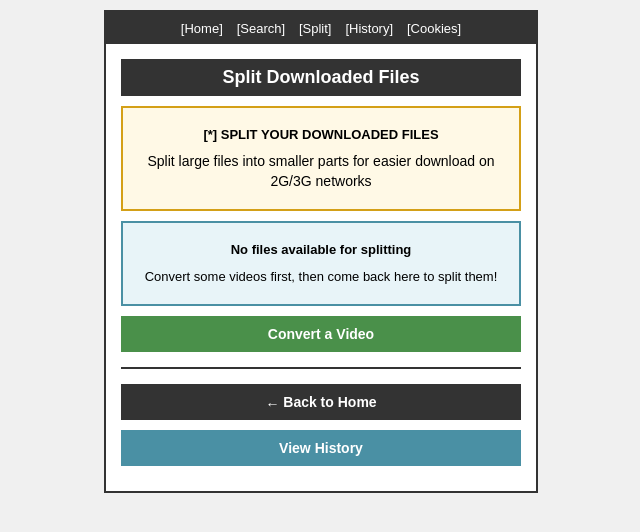
After one commit to TITANICBHAI/Legacy-Tube, a Flask app: template templates/split_tool.html in a window 1280 px wide. The commit adds this page. Shown: the top 532 px of the page, without its empty margins (319-959 px from the left). Run offline with Flask 3, Linux system fonts and the light colour scheme; the template is opened without the code that fills it, so the values that code supplies are empty; parts of the project's set-up code (start-up, migrations or seed data) failed here and were passed over; some libraries are stand-ins or nearby versions.

Commit message:
Add a dedicated page for splitting downloaded videos into smaller parts
Introduces a new route `/split_tool` to handle file splitting requests. It includes form handling for `file_id` and `num_parts`, input validation, file existence checks, and utilizes `split_media_file` for re-encoding and splitting. The UI is generated by `templates/split_tool.html`, and the navigation in `templates/base.html` is updated to include a link to the new tool.

Replit-Commit-Author: Agent
Replit-Commit-Session-Id: d48ef054-4b3f-4edb-86ad-b71fa698d62e
Replit-Commit-Checkpoint-Type: intermediate_checkpoint
Replit-Commit-Event-Id: 1cbcb106-3063-469e-bbdb-16c24dfbcceb
Replit-Commit-Screenshot-Url: https://storage.googleapis.com/screenshot-production-us-central1/bee03260-7cc2-4761-b905-716b3ba18aed/d48ef054-4b3f-4edb-86ad-b71fa698d62e/JBt1ytC

```diff
--- a/app.py
+++ b/app.py
@@ -1504,6 +1504,97 @@ def download_part(filename):
         flash('File part not found or has been deleted')
         return redirect(url_for('index'))
 
+@app.route('/split_tool', methods=['GET', 'POST'])
+def split_tool():
+    """Dedicated page for splitting downloaded files"""
+    if request.method == 'POST':
+        # Handle split request
+        file_id = request.form.get('file_id', '').strip()
+        num_parts_str = request.form.get('num_parts', '').strip()
+
+        # Validate inputs
+        if not file_id:
+            flash('Invalid file selected')
+            return redirect(url_for('split_tool'))
+
+        # Safely parse num_parts
+        try:
+            num_parts = int(num_parts_str)
+        except (ValueError, TypeError):
+            flash('Please enter a valid number of parts (2-50)')
+            return redirect(url_for('split_tool'))
+
+        # Validate range
+        if num_parts < 2 or num_parts > 50:
+            flash('Number of parts must be between 2 and 50')
+            return redirect(url_for('split_tool'))
+
+        # Find the file - sanitize file_id to prevent path traversal
+        if '..' in file_id or '/' in file_id or '\\' in file_id:
+            flash('Invalid file ID')
+            return redirect(url_for('split_tool'))
+
+        file_path_3gp = os.path.join(DOWNLOAD_FOLDER, f'{file_id}.3gp')
+        file_path_mp3 = os.path.join(DOWNLOAD_FOLDER, f'{file_id}.mp3')
+
+        file_path = None
+        if os.path.exists(file_path_3gp):
+            file_path = file_path_3gp
+        elif os.path.exists(file_path_mp3):
+            file_path = file_path_mp3
+        else:
+            flash('File not found or has been deleted')
+            return redirect(url_for('split_tool'))
+
+        # Verify resolved path is within DOWNLOAD_FOLDER
+        if not os.path.abspath(file_path).startswith(os.path.abspath(DOWNLOAD_FOLDER)):
+            flash('Invalid file path')
+            return redirect(url_for('split_tool'))
+
+        try:
+            # Split with proper re-encoding for feature phones
+            flash('Splitting file... This may take a few minutes as each part is being properly encoded for feature phone compatibility.')
+            parts = split_media_file(file_path, num_parts, file_id)
+
+            if parts:
+                flash(f'File split into {len(parts)} parts successfully! Each part has been properly encoded and will play on feature phones.')
+                return redirect(url_for('split_downloads', file_id=file_id))
+            else:
+                flash('Failed to split file. Please try with fewer parts or check the logs.')
+                return redirect(url_for('split_tool'))
+        except Exception as e:
+            logger.error(f"Error splitting file: {str(e)}")
+            flash('An error occurred while splitting the file.')
+            return redirect(url_for('split_tool'))
+
+    # GET request - show available files
+    files = []
+    for filename in os.listdir(DOWNLOAD_FOLDER):
+        # Only show main files, not split parts
+        if filename.endswith('.3gp') or filename.endswith('.mp3'):
+            if '_part' not in filename:  # Skip already split parts
+                file_path = os.path.join(DOWNLOAD_FOLDER, filename)
+                file_id = os.path.splitext(filename)[0]
+
+                # Get file info
+                info = get_file_info(file_path)
+
+                files.append({
+                    'filename': filename,
+                    'file_id': file_id,
+                    'size': os.path.getsize(file_path),
+                    'size_human': info['size_human'],
+                    'size_mb': info['size_mb'],
+                    'format': info['format'],
+                    'duration_human': info['duration_human'],
+                    'duration_seconds': info['duration_seconds']
+                })
+
+    # Sort by newest first (based on filename which contains timestamp hash)
+    files.sort(key=lambda x: x['filename'], reverse=True)
+
+    return render_template('split_tool.html', files=files)
+
 @app.route('/search', methods=['GET', 'POST'])
 def search():
     # Check if showing thumbnails (default: no, to save data on 2G)
--- a/templates/base.html
+++ b/templates/base.html
@@ -129,10 +129,11 @@ a {
 <!-- Navigation -->
 <div style="background: #333; padding: 8px; margin: -15px -15px 15px -15px;">
   <div style="text-align: center;">
-    <a href="/" style="color: white; text-decoration: none; margin: 0 10px; font-size: 13px;">[Home]</a>
-    <a href="/search" style="color: white; text-decoration: none; margin: 0 10px; font-size: 13px;">[Search]</a>
-    <a href="/history" style="color: white; text-decoration: none; margin: 0 10px; font-size: 13px;">[History]</a>
-    <a href="/cookies" style="color: white; text-decoration: none; margin: 0 10px; font-size: 13px;">[Cookies]</a>
+    <a href="/" style="color: white; text-decoration: none; margin: 0 5px; font-size: 13px;">[Home]</a>
+    <a href="/search" style="color: white; text-decoration: none; margin: 0 5px; font-size: 13px;">[Search]</a>
+    <a href="/split_tool" style="color: white; text-decoration: none; margin: 0 5px; font-size: 13px;">[Split]</a>
+    <a href="/history" style="color: white; text-decoration: none; margin: 0 5px; font-size: 13px;">[History]</a>
+    <a href="/cookies" style="color: white; text-decoration: none; margin: 0 5px; font-size: 13px;">[Cookies]</a>
   </div>
 </div>
 
--- /dev/null
+++ b/templates/split_tool.html
@@ -0,0 +1,82 @@
+{% extends "base.html" %}
+
+{% block title %}Split Tool - Split Downloaded Files{% endblock %}
+
+{% block content %}
+<h1>Split Downloaded Files</h1>
+
+<div class="info" style="background: #fff9e6; border-color: #d4a017;">
+<p class="center"><strong>[*] SPLIT YOUR DOWNLOADED FILES</strong></p>
+<p class="center" style="font-size: 14px;">Split large files into smaller parts for easier download on 2G/3G networks</p>
+</div>
+
+{% if files and files|length > 0 %}
+<div class="info">
+<p class="center"><strong>Available Files to Split:</strong></p>
+<p style="font-size: 12px; color: #666; margin-bottom: 15px;">Select a file below to split it into smaller parts</p>
+
+{% for file in files %}
+<div style="background: #f9f9f9; border: 2px solid #4a90a4; padding: 15px; margin-bottom: 15px; border-radius: 5px;">
+<p style="font-size: 16px; font-weight: bold; margin: 0 0 10px 0;">{{ file.filename }}</p>
+<p style="font-size: 13px; color: #666; margin: 5px 0;">
+<strong>Size:</strong> {{ file.size_human }} |
+<strong>Format:</strong> {{ file.format }} |
+<strong>Duration:</strong> {{ file.duration_human }}
+</p>
+
+<form method="POST" action="/split_tool" style="margin-top: 15px;">
+<input type="hidden" name="file_id" value="{{ file.file_id }}">
+
+<fieldset style="border: 2px solid #d4a017; padding: 10px; margin-bottom: 10px;">
+<legend style="font-weight: bold; padding: 0 5px;">Split Settings:</legend>
+
+<div style="margin: 10px 0;">
+<label style="font-size: 14px; display: block; margin-bottom: 10px;">
+<strong>Number of parts (2-50):</strong>
+<input type="number" name="num_parts" value="5" min="2" max="50" style="width: 80px; padding: 8px; font-size: 16px; margin-left: 5px;">
+</label>
+<p style="font-size: 12px; color: #666;">
+Split {{ file.size_human }} file ({{ file.duration_human }}) into equal parts
+</p>
+</div>
+
+<div style="background: #fffacd; padding: 10px; margin-top: 10px; border: 1px solid #d4a017; border-radius: 3px;">
+<p style="font-size: 13px; font-weight: bold; margin: 0 0 5px 0; color: #8b6914;">⏱ IMPORTANT:</p>
+<p style="font-size: 12px; margin: 0; line-height: 1.4; color: #333;">
+Each part is properly re-encoded for feature phone compatibility. This takes time (a few minutes) but ensures every part plays correctly on your phone.
+</p>
+</div>
+</fieldset>
+
+<button type="submit" class="button" style="background: #d4a017; font-size: 16px; padding: 12px; width: 100%;">
+[*] SPLIT THIS FILE
+</button>
+</form>
+</div>
+{% endfor %}
+</div>
+
+<div class="info">
+<p class="center"><strong>Why Split Files?</strong></p>
+<ul>
+<li>Easier to download on slow 2G/3G networks</li>
+<li>Can resume individual parts if download interrupted</li>
+<li>Each part properly encoded for feature phones</li>
+<li>Guaranteed to work on old phones</li>
+</ul>
+</div>
+
+{% else %}
+<div class="info">
+<p class="center"><strong>No files available for splitting</strong></p>
+<p class="center">Convert some videos first, then come back here to split them!</p>
+</div>
+
+<a href="/" class="button" style="background: #4a904a;">Convert a Video</a>
+{% endif %}
+
+<hr>
+<a href="/" class="button">← Back to Home</a>
+<a href="/history" class="button" style="background: #4a90a4;">View History</a>
+
+{% endblock %}
```
Also changed, not shown: 1 other file.
